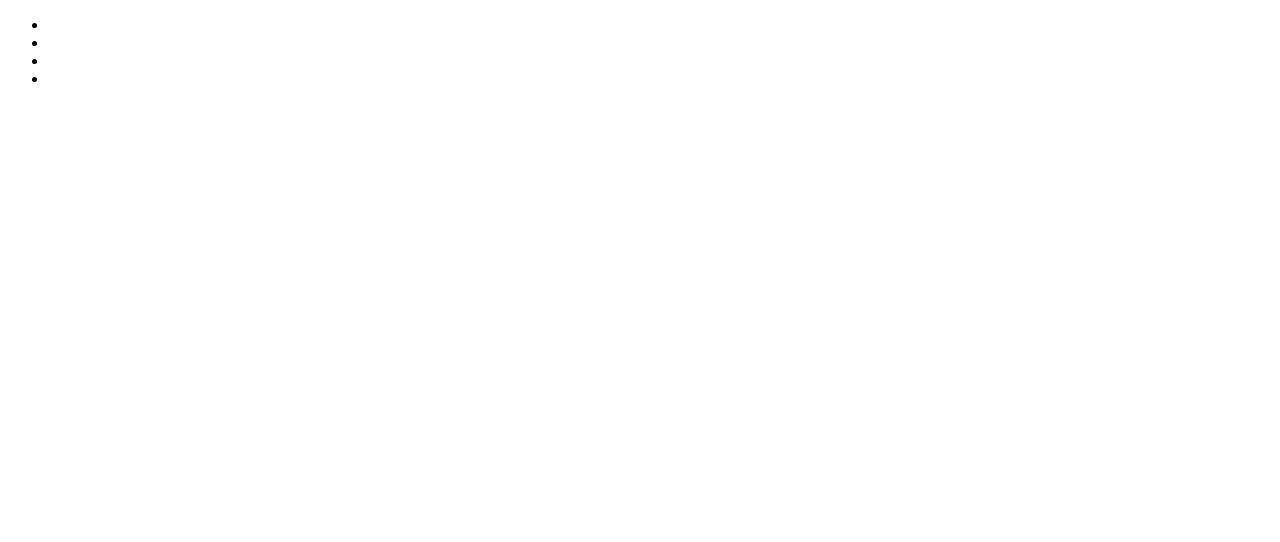
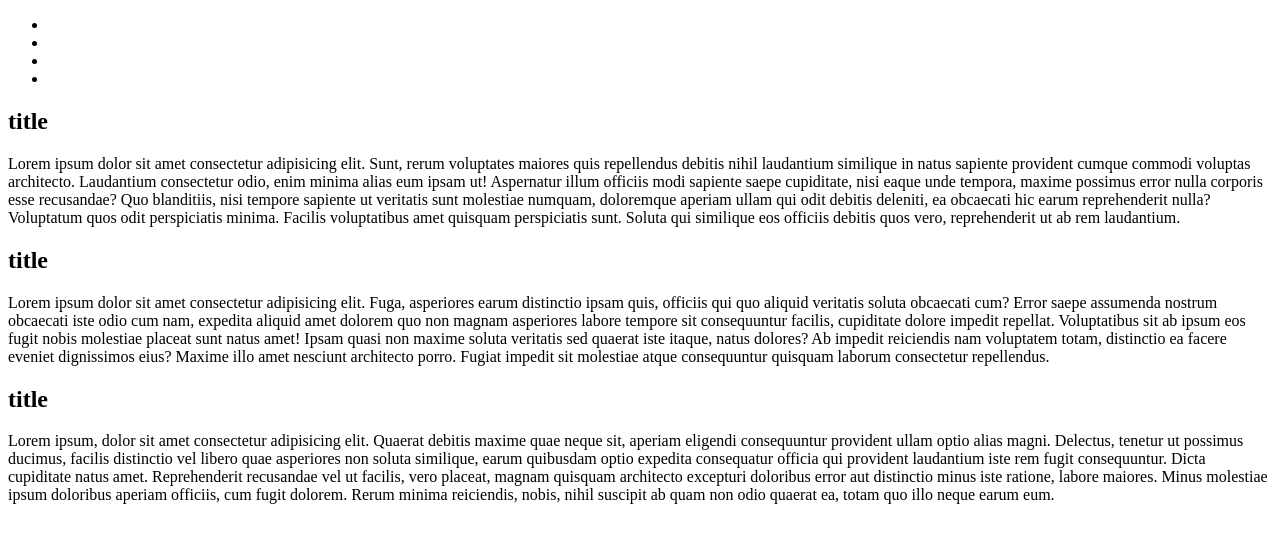
Before and after one commit to OtecMyron/Grp_280324, a plain HTML site: page index.html in a window 1280 px wide. Drawn offline with Linux system fonts and the light colour scheme.

Commit message:
Added main block

```diff
--- a/index.html
+++ b/index.html
@@ -24,7 +24,22 @@
             </ul>
         </nav>
     </header>
-    <main></main>
+    <main>
+        <arcticle>
+            <section>
+                <h2>title</h2>
+                <p>Lorem ipsum dolor sit amet consectetur adipisicing elit. Sunt, rerum voluptates maiores quis repellendus debitis nihil laudantium similique in natus sapiente provident cumque commodi voluptas architecto. Laudantium consectetur odio, enim minima alias eum ipsam ut! Aspernatur illum officiis modi sapiente saepe cupiditate, nisi eaque unde tempora, maxime possimus error nulla corporis esse recusandae? Quo blanditiis, nisi tempore sapiente ut veritatis sunt molestiae numquam, doloremque aperiam ullam qui odit debitis deleniti, ea obcaecati hic earum reprehenderit nulla? Voluptatum quos odit perspiciatis minima. Facilis voluptatibus amet quisquam perspiciatis sunt. Soluta qui similique eos officiis debitis quos vero, reprehenderit ut ab rem laudantium.</p>
+            </section>
+            <section>
+                <h2>title</h2>
+                <p>Lorem ipsum dolor sit amet consectetur adipisicing elit. Fuga, asperiores earum distinctio ipsam quis, officiis qui quo aliquid veritatis soluta obcaecati cum? Error saepe assumenda nostrum obcaecati iste odio cum nam, expedita aliquid amet dolorem quo non magnam asperiores labore tempore sit consequuntur facilis, cupiditate dolore impedit repellat. Voluptatibus sit ab ipsum eos fugit nobis molestiae placeat sunt natus amet! Ipsam quasi non maxime soluta veritatis sed quaerat iste itaque, natus dolores? Ab impedit reiciendis nam voluptatem totam, distinctio ea facere eveniet dignissimos eius? Maxime illo amet nesciunt architecto porro. Fugiat impedit sit molestiae atque consequuntur quisquam laborum consectetur repellendus.</p>
+            </section>
+            <section>
+                <h2>title</h2>
+                <p>Lorem ipsum, dolor sit amet consectetur adipisicing elit. Quaerat debitis maxime quae neque sit, aperiam eligendi consequuntur provident ullam optio alias magni. Delectus, tenetur ut possimus ducimus, facilis distinctio vel libero quae asperiores non soluta similique, earum quibusdam optio expedita consequatur officia qui provident laudantium iste rem fugit consequuntur. Dicta cupiditate natus amet. Reprehenderit recusandae vel ut facilis, vero placeat, magnam quisquam architecto excepturi doloribus error aut distinctio minus iste ratione, labore maiores. Minus molestiae ipsum doloribus aperiam officiis, cum fugit dolorem. Rerum minima reiciendis, nobis, nihil suscipit ab quam non odio quaerat ea, totam quo illo neque earum eum.</p>
+            </section>
+        </arcticle>
+    </main>
     <footer></footer>
 </body>
 </html>
```
Also changed, not shown: 1 other file.
